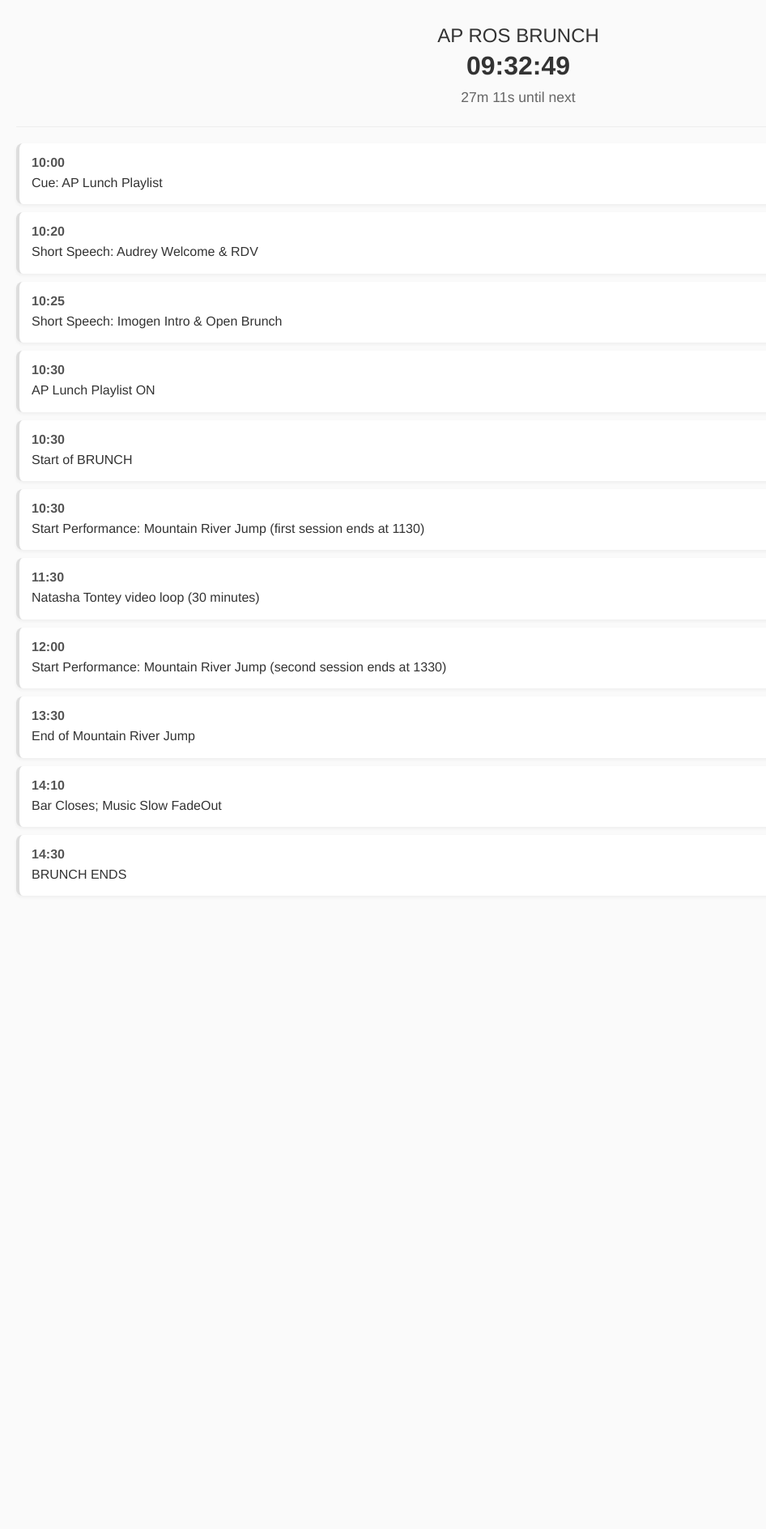
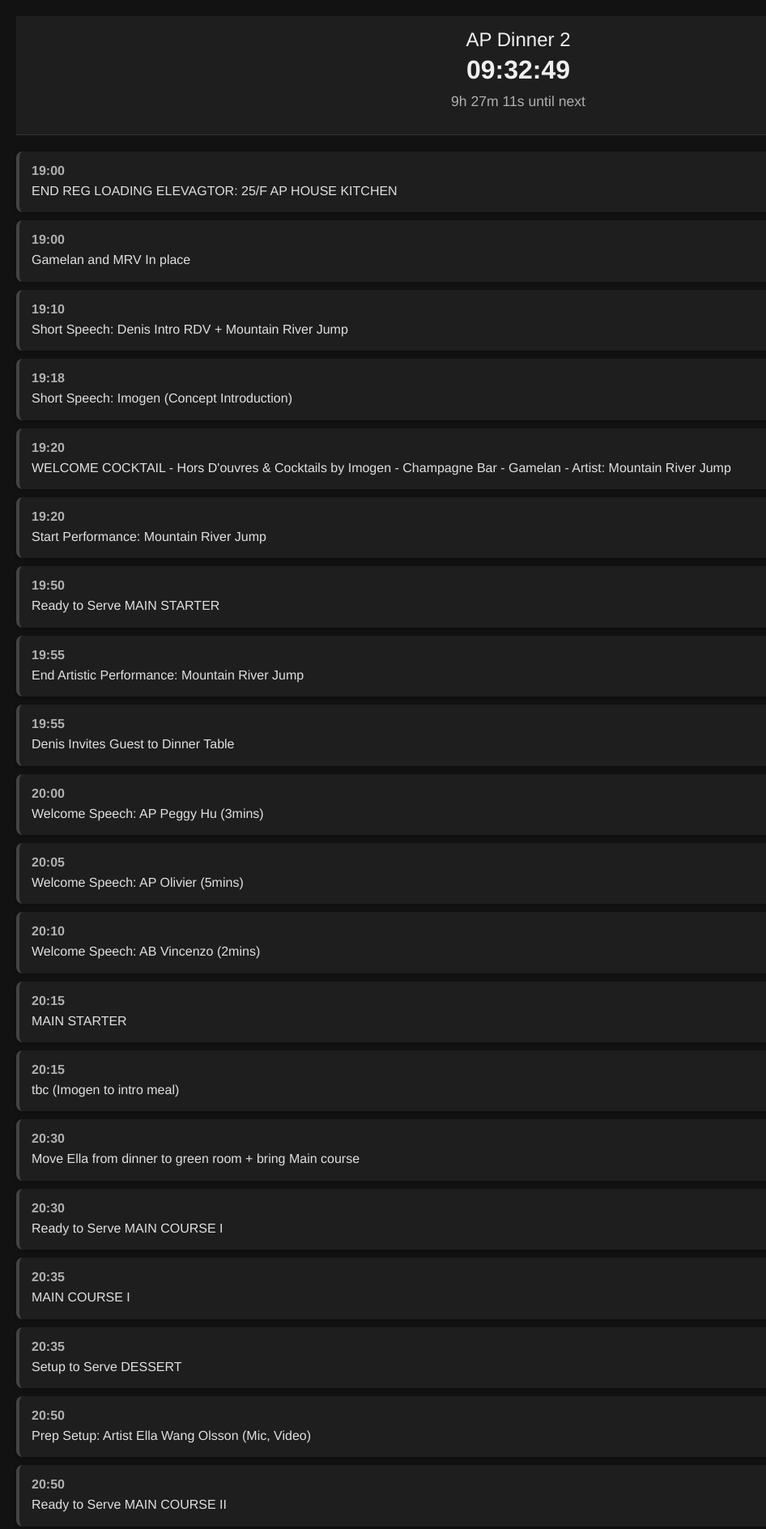
Before and after one commit to mooonxlive/APDinner2, a plain HTML site: page index.html in a window 1280 px wide. Shown: the top 1888 px of the page at 81% size, without its empty margins (0-946 px from the left). Before the commit the page ends 1136 px from the top, so only its background shows below. Drawn offline with Linux system fonts and the light colour scheme.

Commit message:
Update index.html

```diff
--- a/index.html
+++ b/index.html
@@ -3,14 +3,14 @@
 <head>
     <meta charset="UTF-8">
     <meta name="viewport" content="width=device-width, initial-scale=1.0">
-    <title>AP ROS BRUNCH Schedule</title>
+    <title>AP Dinner 2 Schedule</title>
     <style>
         body {
             font-family: 'Helvetica Neue', Arial, sans-serif;
             margin: 0;
             padding: 20px;
-            background-color: #fafafa;
-            color: #333;
+            background-color: #121212;
+            color: #e0e0e0;
             max-width: 100%;
             overflow-x: hidden;
         }
@@ -19,24 +19,26 @@
             margin-bottom: 20px;
             position: sticky;
             top: 0;
-            background-color: #fafafa;
-            padding: 10px 0;
-            border-bottom: 1px solid #eee;
+            background-color: #1e1e1e;
+            padding: 15px 0;
+            border-bottom: 1px solid #333;
             z-index: 10;
         }
         .title {
             font-size: 1.5rem;
             margin-bottom: 5px;
             font-weight: 500;
+            color: #f0f0f0;
         }
         .time-display {
             font-size: 2rem;
             font-weight: bold;
             margin-bottom: 10px;
+            color: #f0f0f0;
         }
         .countdown {
             font-size: 1.1rem;
-            color: #666;
+            color: #b0b0b0;
             margin-bottom: 15px;
         }
         .schedule {
@@ -46,26 +48,26 @@
             padding: 15px;
             margin-bottom: 10px;
             border-radius: 8px;
-            border-left: 4px solid #ddd;
-            background-color: #fff;
-            box-shadow: 0 2px 4px rgba(0,0,0,0.05);
+            border-left: 4px solid #444;
+            background-color: #1e1e1e;
+            box-shadow: 0 2px 4px rgba(0,0,0,0.2);
             transition: all 0.3s ease;
         }
         .item.past {
             opacity: 0.5;
         }
         .item.current {
-            border-left: 4px solid #e84a5f;
-            background-color: #fef9f9;
-            box-shadow: 0 4px 8px rgba(232, 74, 95, 0.1);
+            border-left: 4px solid #ff6b81;
+            background-color: #2a2225;
+            box-shadow: 0 4px 8px rgba(255, 107, 129, 0.2);
         }
         .item-time {
             font-weight: bold;
             margin-bottom: 5px;
-            color: #555;
+            color: #b0b0b0;
         }
         .item.current .item-time {
-            color: #e84a5f;
+            color: #ff6b81;
         }
         .item-task {
             font-size: 1rem;
@@ -73,6 +75,7 @@
         }
         .item.current .item-task {
             font-weight: 500;
+            color: #f0f0f0;
         }
         .no-items {
             text-align: center;
@@ -84,7 +87,7 @@
 </head>
 <body>
     <div class="header">
-        <div class="title">AP ROS BRUNCH</div>
+        <div class="title">AP Dinner 2</div>
         <div class="time-display" id="current-time">--:--:--</div>
         <div class="countdown" id="countdown">--</div>
     </div>
@@ -96,45 +99,46 @@
     <script>
         // Schedule data
         const schedule = [
-            { time: "10:00:00", task: "Cue: AP Lunch Playlist" },
-            { time: "10:20:00", task: "Short Speech: Audrey Welcome & RDV" },
-            { time: "10:25:00", task: "Short Speech: Imogen Intro & Open Brunch" },
-            { time: "10:30:00", task: "AP Lunch Playlist ON" },
-            { time: "10:30:00", task: "Start of BRUNCH" },
-            { time: "10:30:00", task: "Start Performance: Mountain River Jump (first session ends at 1130)" },
-            { time: "11:30:00", task: "Natasha Tontey video loop (30 minutes)" },
-            { time: "12:00:00", task: "Start Performance: Mountain River Jump (second session ends at 1330)" },
-            { time: "13:30:00", task: "End of Mountain River Jump" },
-            { time: "14:10:00", task: "Bar Closes; Music Slow FadeOut" },
-            { time: "14:30:00", task: "BRUNCH ENDS" }
+            { time: "19:00:00", task: "END REG LOADING ELEVAGTOR: 25/F AP HOUSE KITCHEN" },
+            { time: "19:00:00", task: "Gamelan and MRV In place" },
+            { time: "19:10:00", task: "Short Speech: Denis Intro RDV + Mountain River Jump" },
+            { time: "19:18:00", task: "Short Speech: Imogen (Concept Introduction)" },
+            { time: "19:20:00", task: "WELCOME COCKTAIL\n- Hors D'ouvres & Cocktails by Imogen\n- Champagne Bar\n- Gamelan\n- Artist: Mountain River Jump" },
+            { time: "19:20:00", task: "Start Performance: Mountain River Jump" },
+            { time: "19:50:00", task: "Ready to Serve MAIN STARTER" },
+            { time: "19:55:00", task: "End Artistic Performance: Mountain River Jump" },
+            { time: "19:55:00", task: "Denis Invites Guest to Dinner Table" },
+            { time: "20:00:00", task: "Welcome Speech: AP Peggy Hu (3mins)" },
+            { time: "20:05:00", task: "Welcome Speech: AP Olivier (5mins)" },
+            { time: "20:10:00", task: "Welcome Speech: AB Vincenzo (2mins)" },
+            { time: "20:15:00", task: "MAIN STARTER" },
+            { time: "20:15:00", task: "tbc (Imogen to intro meal)" },
+            { time: "20:30:00", task: "Move Ella from dinner to green room + bring Main course" },
+            { time: "20:30:00", task: "Ready to Serve MAIN COURSE I" },
+            { time: "20:35:00", task: "MAIN COURSE I" },
+            { time: "20:35:00", task: "Setup to Serve DESSERT" },
+            { time: "20:50:00", task: "Prep Setup: Artist Ella Wang Olsson (Mic, Video)" },
+            { time: "20:50:00", task: "Ready to Serve MAIN COURSE II" },
+            { time: "20:55:00", task: "MAIN COURSE II" },
+            { time: "21:05:00", task: "Tech Support: Ella Wang Olsson, Denis (2x Handheld Mic)" },
+            { time: "21:10:00", task: "In Place: Ella Wang Olsson and brief Denis on call to performance area" },
+            { time: "21:15:00", task: "Short Speech: Denis - Intros Ella Wang Olsson's Performance" },
+            { time: "21:20:00", task: "PERFORMANCE by Ella Wang Olsson START" },
+            { time: "21:20:00", task: "DESSERT" },
+            { time: "21:35:00", task: "Cue: DJ, Open Bar" },
+            { time: "21:40:00", task: "PERFORMANCE by Ella Wang Olsson ENDS" },
+            { time: "21:45:00", task: "DJ and OPEN BAR" },
+            { time: "23:00:00", task: "Bar Closes; Music Slow FadeOut" },
+            { time: "23:15:00", task: "End Of Evening; Guests Begin Leave Venue" },
+            { time: "23:30:00", task: "All Guests Leave" },
+            { time: "23:30:00", task: "DINNER 2 ENDS" }
         ];
 
         // Convert time string to Date object for today
         function timeToDate(timeStr) {
-            // Handle the 12-hour format conversion (specifically for the brunch schedule)
-            let timeString = timeStr;
-            let hours = parseInt(timeString.split(':')[0]);
-
-            // Standardize to 24-hour format
-            if (timeString.includes('PM') && hours < 12) {
-                hours += 12;
-            } else if (timeString.includes('AM') && hours === 12) {
-                hours = 0;
-            }
-
-            // Remove AM/PM indicators if they exist
-            timeString = timeString.replace('AM', '').replace('PM', '').trim();
-
-            // If it's in the format H:MM:SS, convert to HH:MM:SS
-            const parts = timeString.split(':');
-            if (parts[0].length === 1) {
-                timeString = `0${timeString}`;
-            }
-
-            const [h, minutes, seconds] = timeString.split(':').map(Number);
+            const [hours, minutes, seconds] = timeStr.split(':').map(Number);
             const date = new Date();
-
-            date.setHours(hours || h, minutes, seconds || 0, 0);
+            date.setHours(hours, minutes, seconds, 0);
             return date;
         }
 
```
